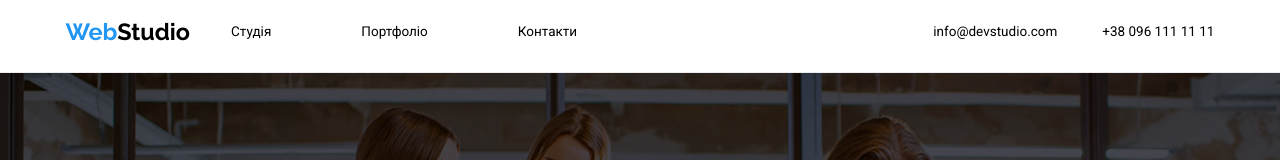
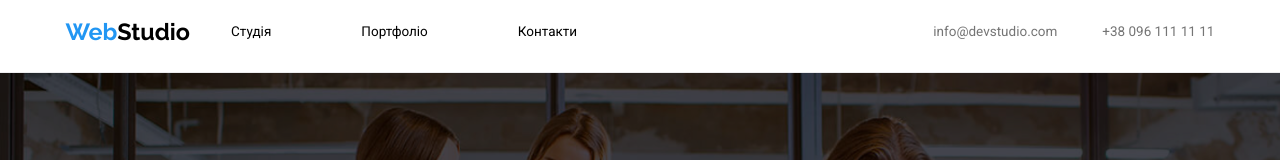
Before and after one commit to AndriiHrytsei/WebStudio, a plain HTML site: page index.html in a window 1280 px wide. Shown: the top 160 px of the page. Drawn offline with Linux system fonts and the light colour scheme.

Commit message:
add color to contacts

```diff
--- a/style.css
+++ b/style.css
@@ -89,8 +89,9 @@ body {
     margin-top: 25px;
 }
 
-.contacts a {
+.contacts_item {
     margin-right: 50px;
+    color: #757575;
 }
 
 .navigation a:hover,
```
